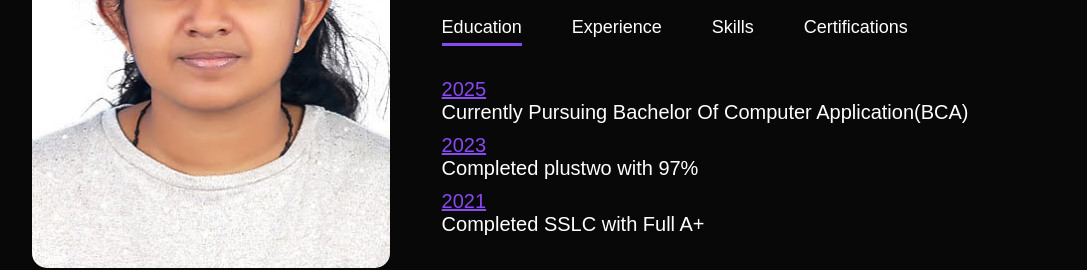
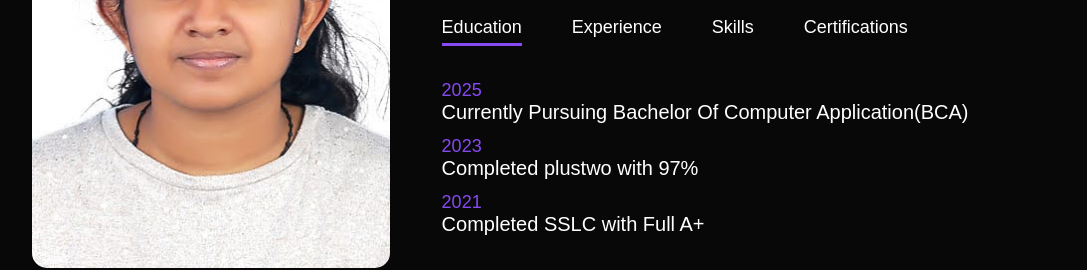
Before and after one commit to silna1253/Portfolio, a plain HTML site: page index.html in a window 1280 px wide. Shown: the part 1070-1340 px from the top of the page, without its empty margins (96-1183 px from the left). Drawn offline with Linux system fonts and the light colour scheme.

Commit message:
Update style.css

```diff
--- a/style.css
+++ b/style.css
@@ -129,8 +129,8 @@ nav ul li a:hover::after{
 }
 .tab-contents ul li span{
     color: #8749f2;
-    font-size: 20px;
-    text-decoration: underline;
+    font-size: 18px;
+    text-decoration: none;
 }
 .tab-contents{
     display: none;
```
